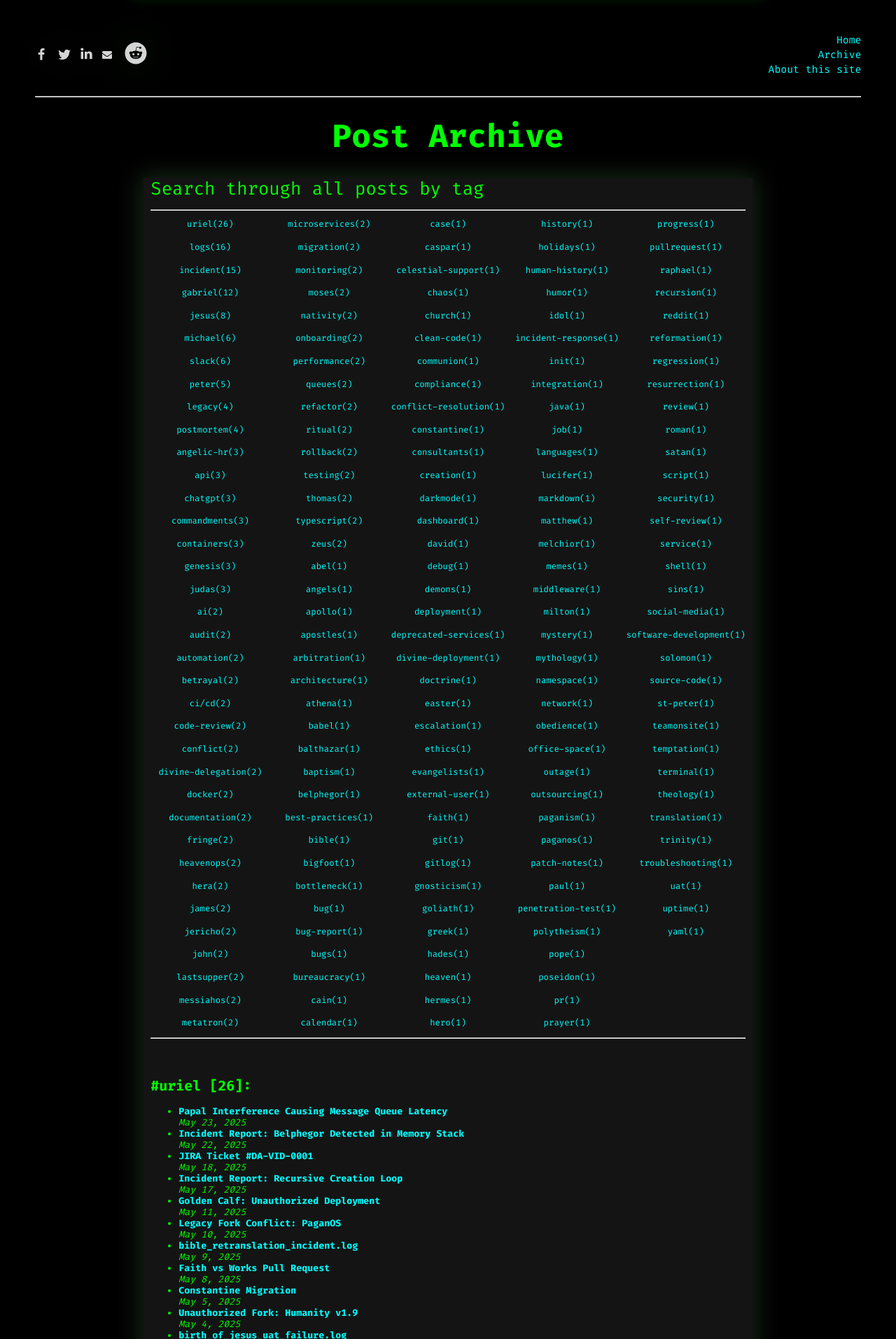
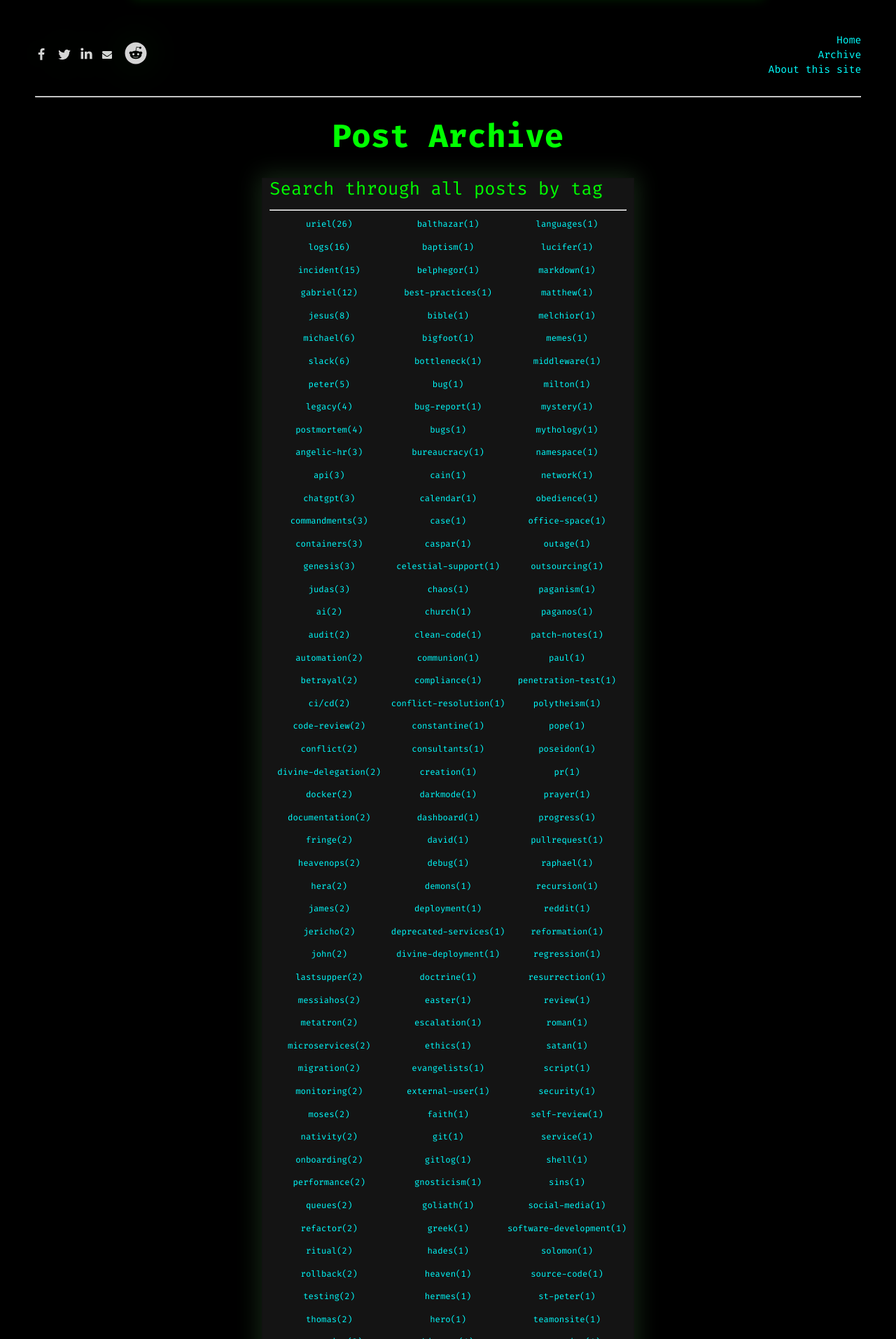
Before and after one commit to anthonypdawson/divine-devops-universe, a Jekyll site: the page built from archive.md, in a window 1280 px wide. Shown: the part 561-2474 px from the top of the page at 70% size. Built offline with Jekyll 4.4.1, drawn with Linux system fonts in a browser that asks for light colours.

Commit message:
Refactor archive styles to improve tag display and adjust column count for better layout

```diff
--- a/archive.md
+++ b/archive.md
@@ -23,7 +23,7 @@ permalink: /archive/
       {% assign tag_name = tagArray[1] %}
       <div>
         <div>
-          <a href="#{{ tag_name }}">{{ tag_name }}({{ tagArray[2] }})</a>
+          <a class='archive-tag' href="#{{ tag_name }}">{{ tag_name }}({{ tagArray[2] }})</a>
         </div>
         <p></p>
       </div>
--- a/assets/css/dd.css
+++ b/assets/css/dd.css
@@ -211,13 +211,18 @@ div.content img {
 
 /* Div Containers */
 div.archive {
-    column-count: 5;
+    column-count: 3;
     column-gap: 0px;
     column-rule: 0px solid var(--border-color);
     padding: 0px;
     margin: 0px;
     text-align: center;
     font-size: 12px;
+    width: fit-content;
+}
+
+div.archive.tag {
+    font-size: 0.8em;
 }
 
 div.content {
```
